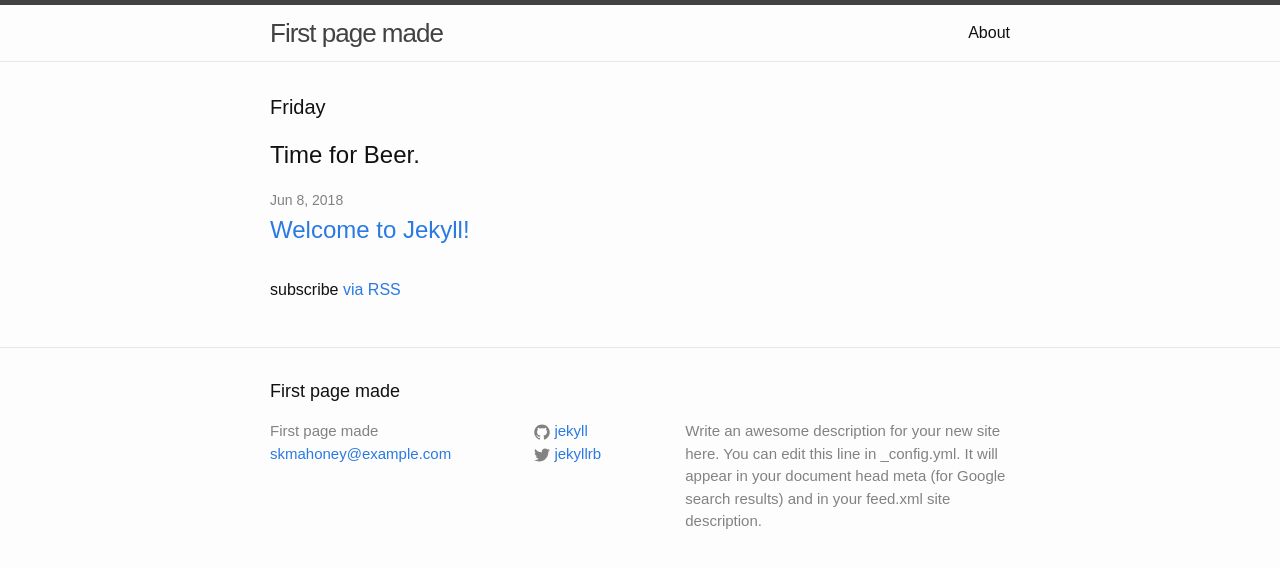
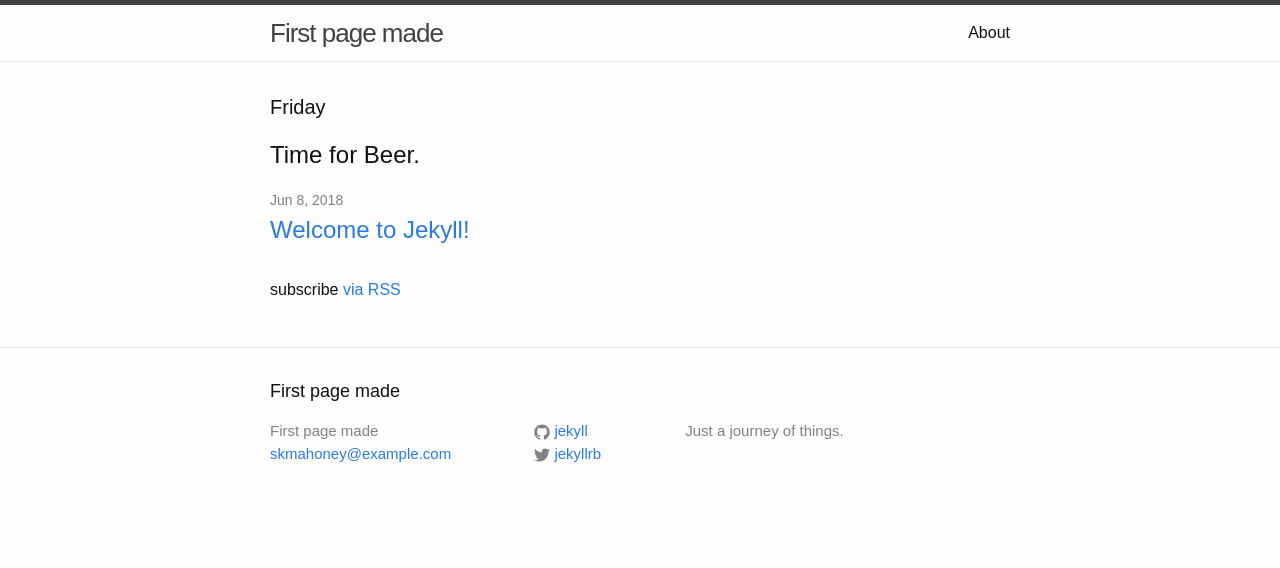
Before and after one commit to skmahoney/skmahoney.github.io, a Jekyll site: the page built from index.html, in a window 1280 px wide. Shown: the top 568 px of the page. Built offline with Jekyll 4.4.1, drawn with Linux system fonts in a browser that asks for light colours; some web fonts are replaced.

Commit message:
update description

```diff
--- a/_config.yml
+++ b/_config.yml
@@ -9,9 +9,7 @@
 title: First page made
 email: skmahoney@example.com
 description: > # this means to ignore newlines until "baseurl:"
-  Write an awesome description for your new site here. You can edit this
-  line in _config.yml. It will appear in your document head meta (for
-  Google search results) and in your feed.xml site description.
+ Just a journey of things.
 baseurl: "" # the subpath of your site, e.g. /blog
 url: "http://yourdomain.com" # the base hostname & protocol for your site
 twitter_username: jekyllrb
```
